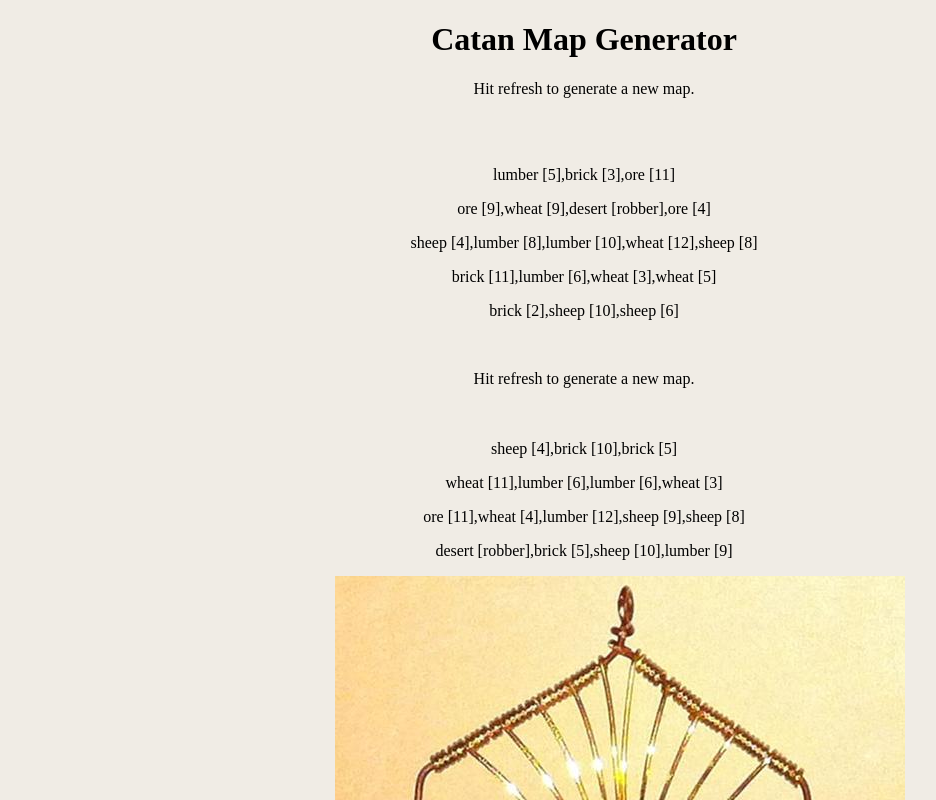
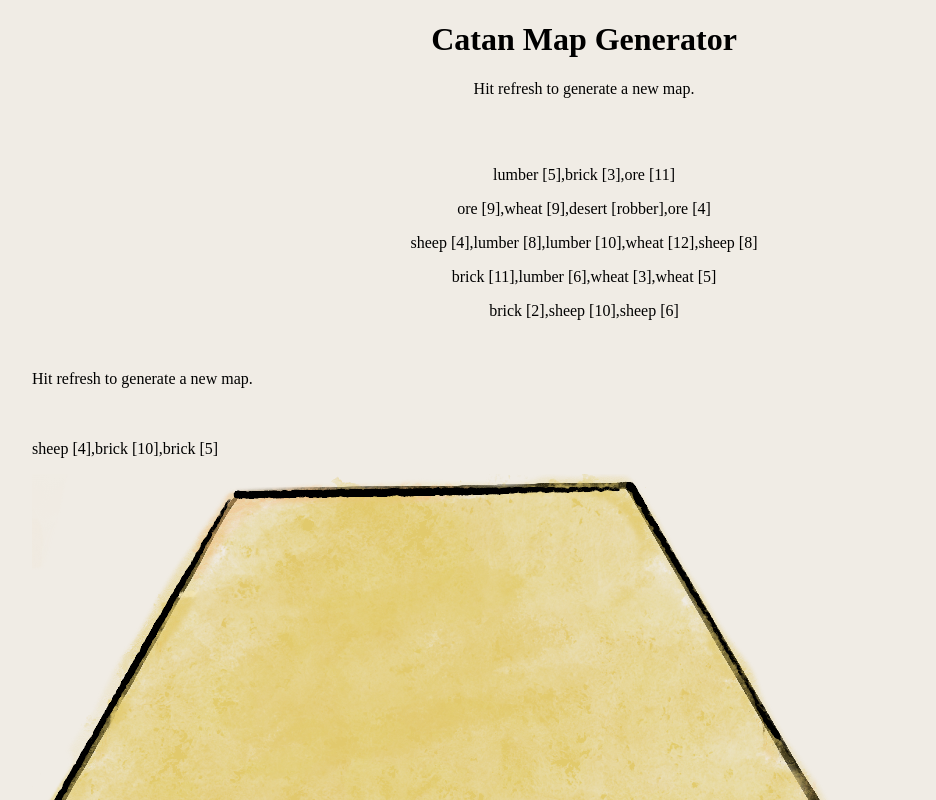
Before and after one commit to samcolson4/react-catan, a React (Create React App) app in the folder catan/: page / in a window 1280 px wide. Shown: the top 800 px of the page, without its empty margins (56-992 px from the left). Built offline with nearby package versions, Linux system fonts and the light colour scheme.

Commit message:
Add images

```diff
--- a/catan/src/components/App.js
+++ b/catan/src/components/App.js
@@ -8,6 +8,7 @@
 let images = <ImageGenerator />
 
 function App() {
+
   return (
     <div className="App">
       <Header />
--- a/catan/src/components/generator/imageGenerator/imageGenerator.js
+++ b/catan/src/components/generator/imageGenerator/imageGenerator.js
@@ -1,12 +1,12 @@
 import GeneratorLogic from '../Generator-logic.js'
-import wheatImp from './hexes/wheat.jpg'
+import wheatImp from './hexes/wheat.png'
 
 function ImageGenerator() {
 
   let wheat = <img src={wheatImp} />
 
 
-  let hexes = [wheat, "wheat", "wheat", "wheat", "ore", "ore", "ore", "brick", "brick", "brick", "sheep", "sheep", "sheep", "sheep", "lumber", "lumber", "lumber", "lumber", "desert"]
+  let hexes = [wheat, wheat, wheat, wheat, "ore", "ore", "ore", "brick", "brick", "brick", "sheep", "sheep", "sheep", "sheep", "lumber", "lumber", "lumber", "lumber", "desert"]
 
   let numbers = [5, 2, 6, 3, 8, 10, 9, 12, 11, 4, 8, 10, 9, 4, 5, 6, 3, 11]
 
@@ -16,7 +16,7 @@
   generator.makeMap()
 
   return (
-    <div className="Generator-Text">
+    <div className="Generator-images">
       <p>Hit refresh to generate a new map.</p>
       <br></br>
       <br></br>
```
Also changed, not shown: catan/src/components/generator/imageGenerator/hexes/wheat.png (added), 1 other file (tests, documents, lock files or other folders).
